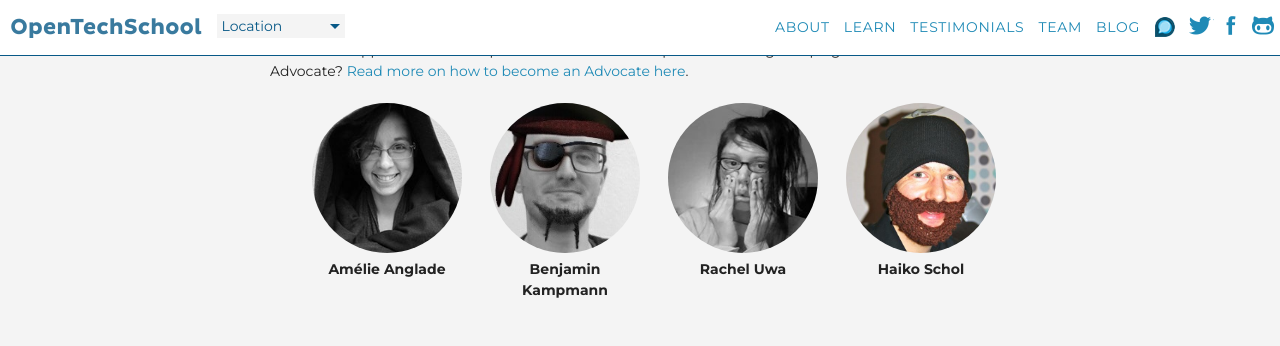
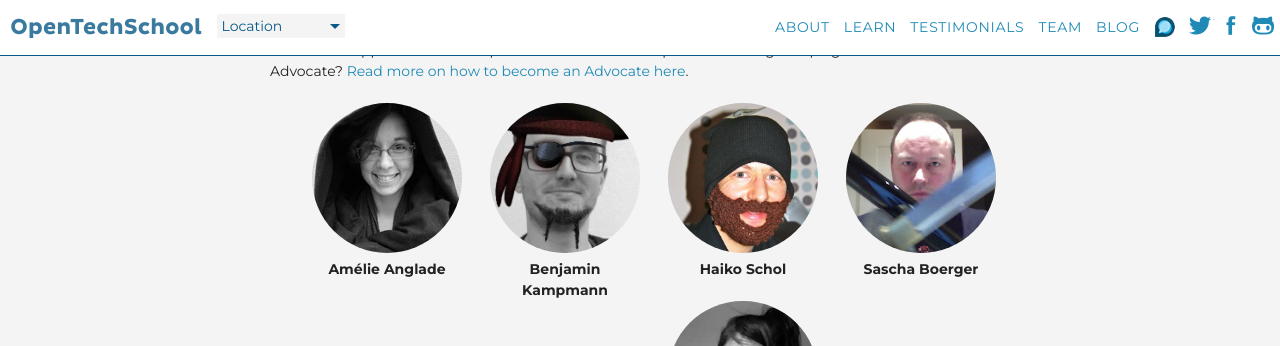
Before and after one commit to OpenTechSchool/www.opentechschool.org, a Jekyll site: the page built from hackership/index.html, in a window 1280 px wide and 900 px high, scrolled down 339 px, cut to the strip 0-346 px from the top of the window. Built offline with Jekyll 4.4.1, drawn with Linux system fonts in a browser that asks for light colours; nearby versions of some CDN libraries.

Commit message:
add sascha

```diff
--- a/_data/advocates.yml
+++ b/_data/advocates.yml
@@ -2,7 +2,9 @@
   image: /images/team/amelie.jpg
 - name: Benjamin Kampmann
   image: /images/advocates/ben.jpg
+- name: Haiko Schol
+  image: /images/advocates/haiko.jpg
+- name: Sascha Boerger
+  image: /images/advocates/sascha-samurai.jpg
 - name: Rachel Uwa
   image: /images/team/rachel.jpg
-- name: Haiko Schol
-  image: /images/advocates/haiko.jpg
```
Also changed, not shown: images/advocates/sascha-samurai.jpg (added).
